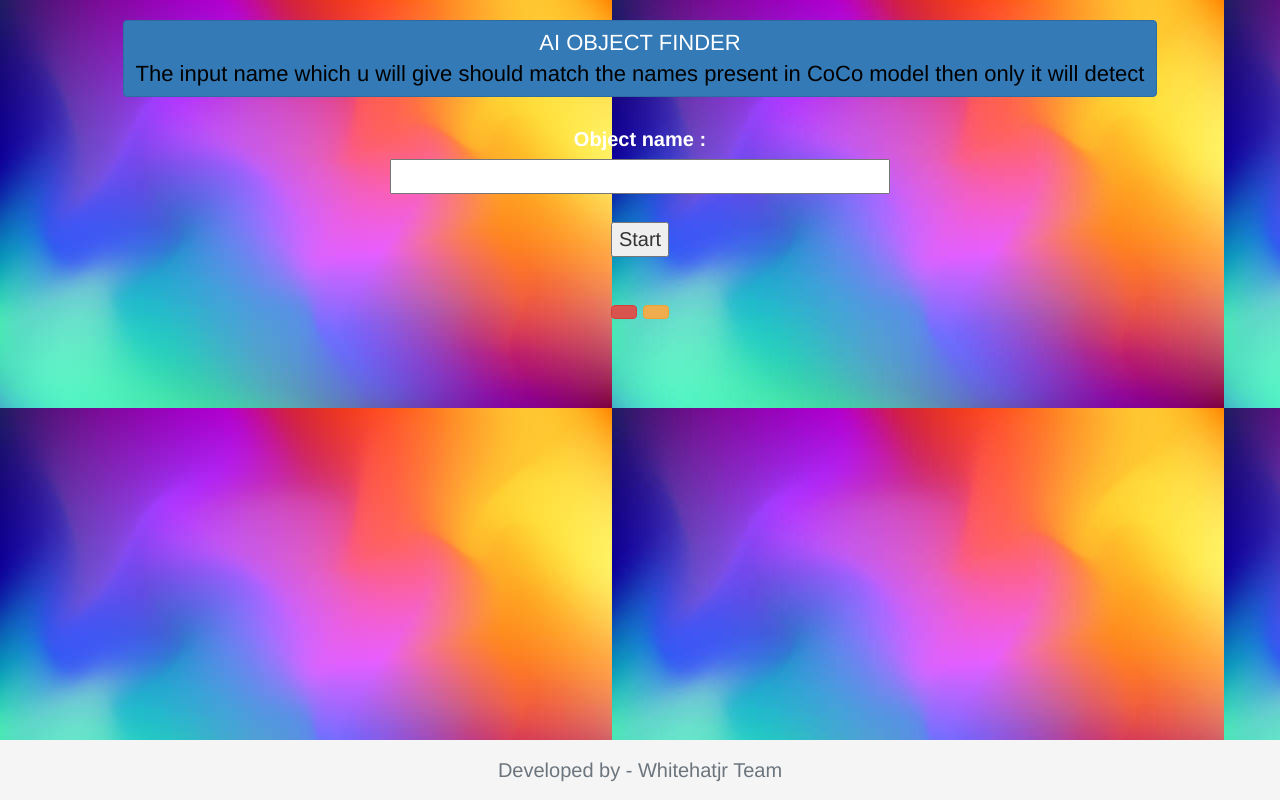
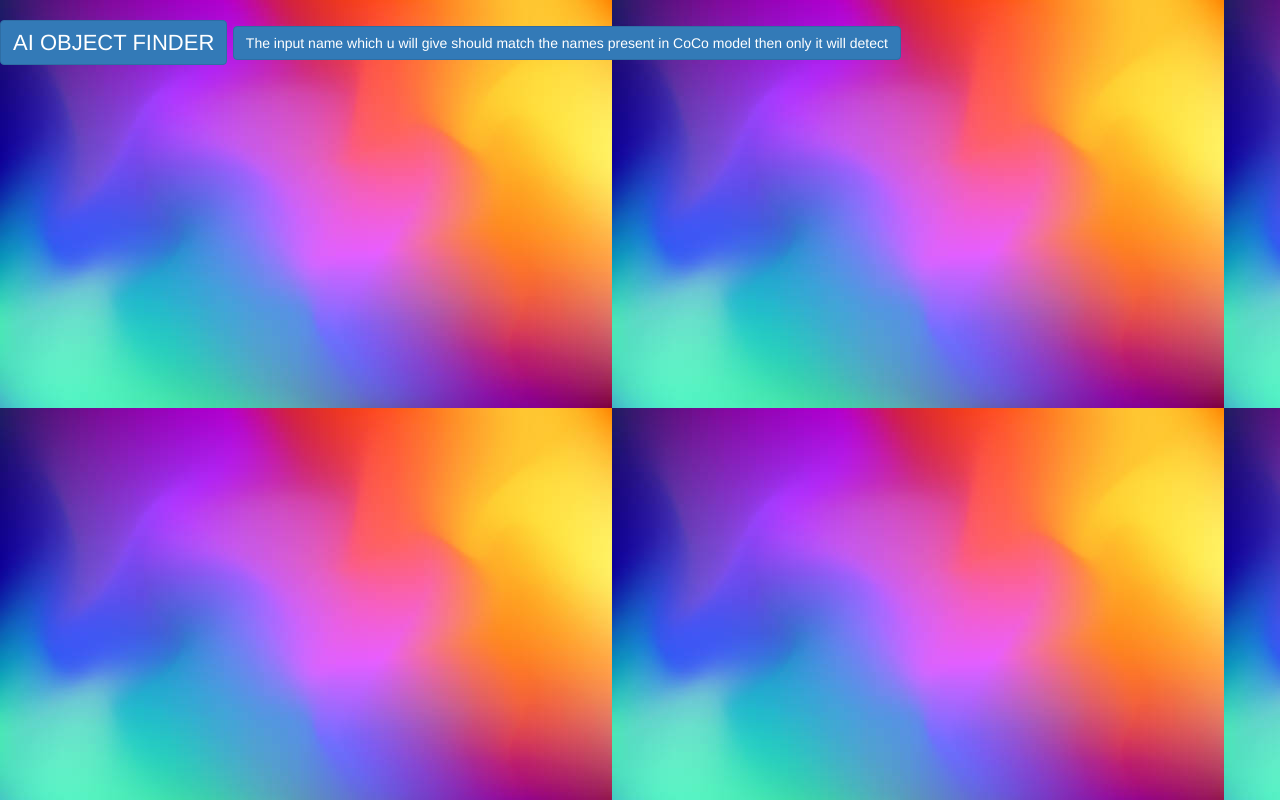
Before and after one commit to Ayushi25042011/c-135, a plain HTML site: page index.html in a window 1280 px wide. Drawn offline with nearby package versions, Linux system fonts and the light colour scheme.

Commit message:
Add files via upload

```diff
--- a/index.html
+++ b/index.html
@@ -13,23 +13,7 @@
   <link rel="stylesheet" type="text/css" href="style.css">
 </head>
 <body background="background.jpg">
-<center>
-  <h3 class="btn btn-primary heading">AI OBJECT FINDER
-    <br>
-<span class="note">The input name which u will give should match the names present in CoCo model then only it will detect</h3>
-</h3>
-<br><br>
-<label id="object_name">Object name :</label>
-<br>
-<input id="object" placeholder=""></input>
-<br><br>
-<button onclick="start()" id="start">Start</button>
-<br><br>
-<h3 id="status" class="btn btn-danger"></h3>
-<h3 id="object_found" class="btn btn-warning"></h3>
-<br><br>
-<div class="copy_right_footer">
-  Developed by - Whitehatjr Team
-  </div>
-</center>
+
+<h3 class="btn btn-primary heading">AI OBJECT FINDER</h3>
+<h3 class="btn btn-primary">The input name which u will give should match the names present in CoCo model then only it will detect</h3>
 </body>
```
Also changed, not shown: main.js (+34 -0 lines), png-transparent-color-pencil-themed-frame-paper-colored-pencil-drawing-watercolor-painting-colored-pencils-background-color-splash-pencil-color-pencil.png (added).
